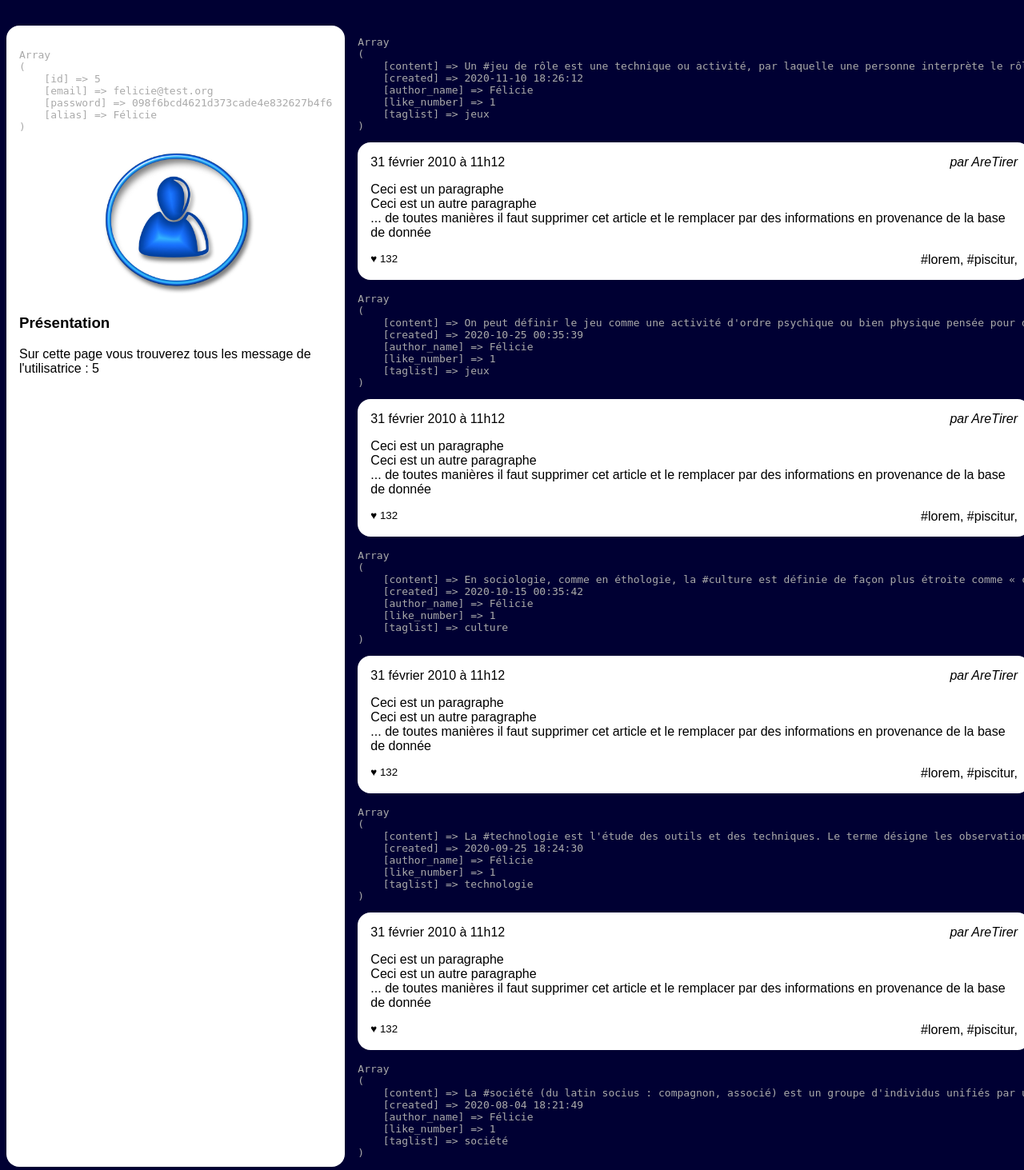
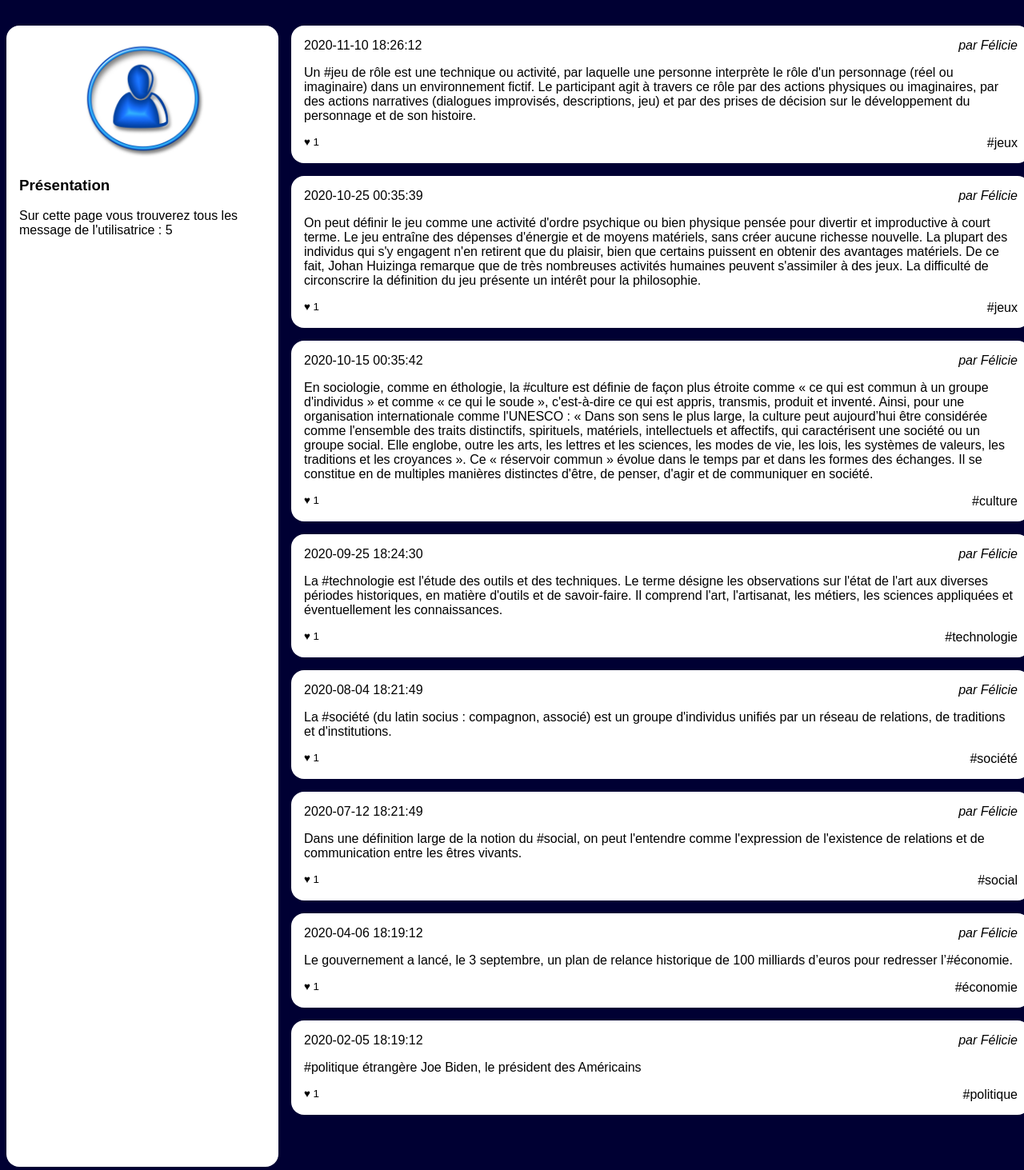
Before and after one commit to jeremyzynger/project_reseau_social-alice-junon-jeremy, a PHP site: page /wall.php?user_id=5 in a window 1280 px wide. Shown: the part 90-1553 px from the top of the page at 80% size. Run offline with PHP 8.4, Linux system fonts and the light colour scheme; data comes from the database, SQL or seed files in the repository.

Commit message:
dernier changement WALL

```diff
--- a/resoc_n1/wall.php
+++ b/resoc_n1/wall.php
@@ -31,7 +31,7 @@ include 'composants/header.php';
         $lesInformations = $mysqli->query($laQuestionEnSql);
         $user = $lesInformations->fetch_assoc();
         //@todo: afficher le résultat de la ligne ci dessous, remplacer XXX par l'alias et effacer la ligne ci-dessous
-        echo "<pre>" . print_r($user, 1) . "</pre>";
+        //echo "<pre>" . print_r($user, 1) . "</pre>";
         ?>
         <img src="./img/user.jpg" alt="Portrait de l'utilisatrice" />
         <section>
@@ -67,24 +67,25 @@ include 'composants/header.php';
          */
         while ($post = $lesInformations->fetch_assoc()) {
 
-            echo "<pre>" . print_r($post, 1) . "</pre>";
+            //echo "<pre>" . print_r($post, 1) . "</pre>";
         ?>
             <article>
                 <h3>
-                    <time datetime='2020-02-01 11:12:13'>31 février 2010 à 11h12</time>
+                    <time datetime='<?php echo $post['created']?>'><?php echo $post['created']?></time>
                 </h3>
-                <address>par AreTirer</address>
+                <address>par <?php echo $post['author_name']?> </address>
                 <div>
-                    <p>Ceci est un paragraphe</p>
-                    <p>Ceci est un autre paragraphe</p>
-                    <p>... de toutes manières il faut supprimer cet
-                        article et le remplacer par des informations en
-                        provenance de la base de donnée</p>
+                    <p><?php echo $post['content']?></p>
                 </div>
                 <footer>
-                    <small>♥ 132</small>
-                    <a href="">#lorem</a>,
-                    <a href="">#piscitur</a>,
+                    <small>♥ <?php echo $post['like_number']?></small>
+                    <?php
+                    $taglist = $post['taglist'];
+                    $tags = explode(",", $post['taglist']);
+                    foreach ($tags as $value) {
+                        echo "<a href=''> #" . $value . "</a>";
+                    }
+                    ?>
                 </footer>
             </article>
         <?php } ?>
```
